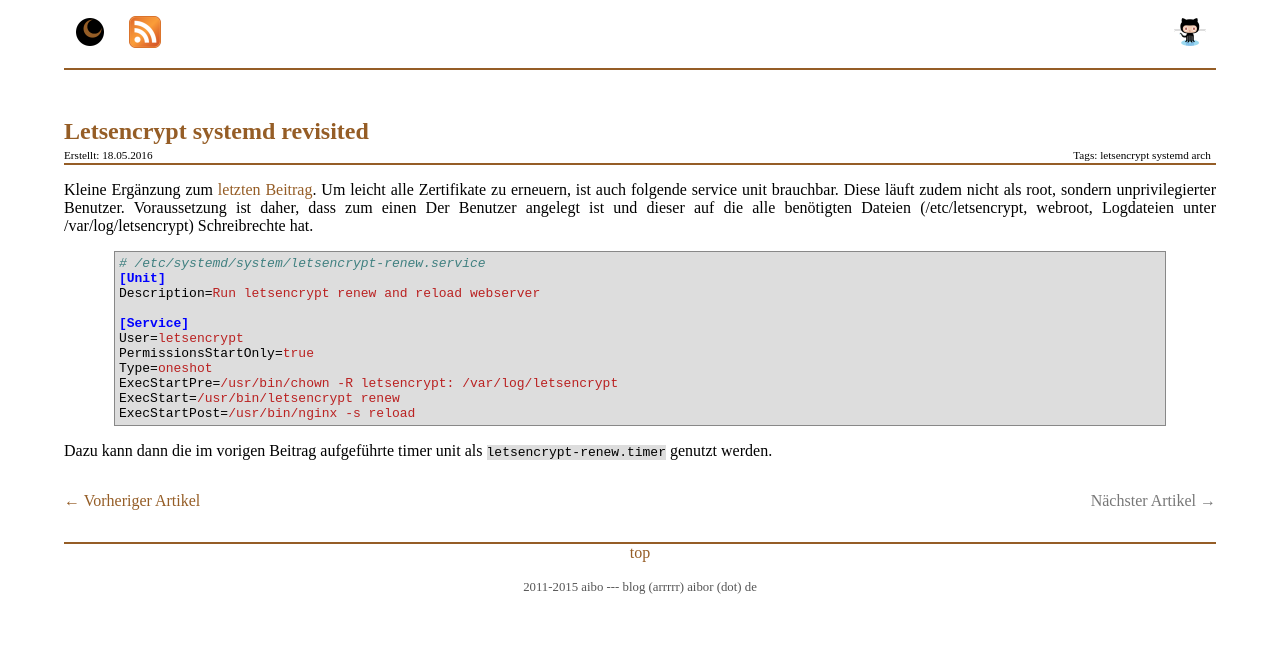
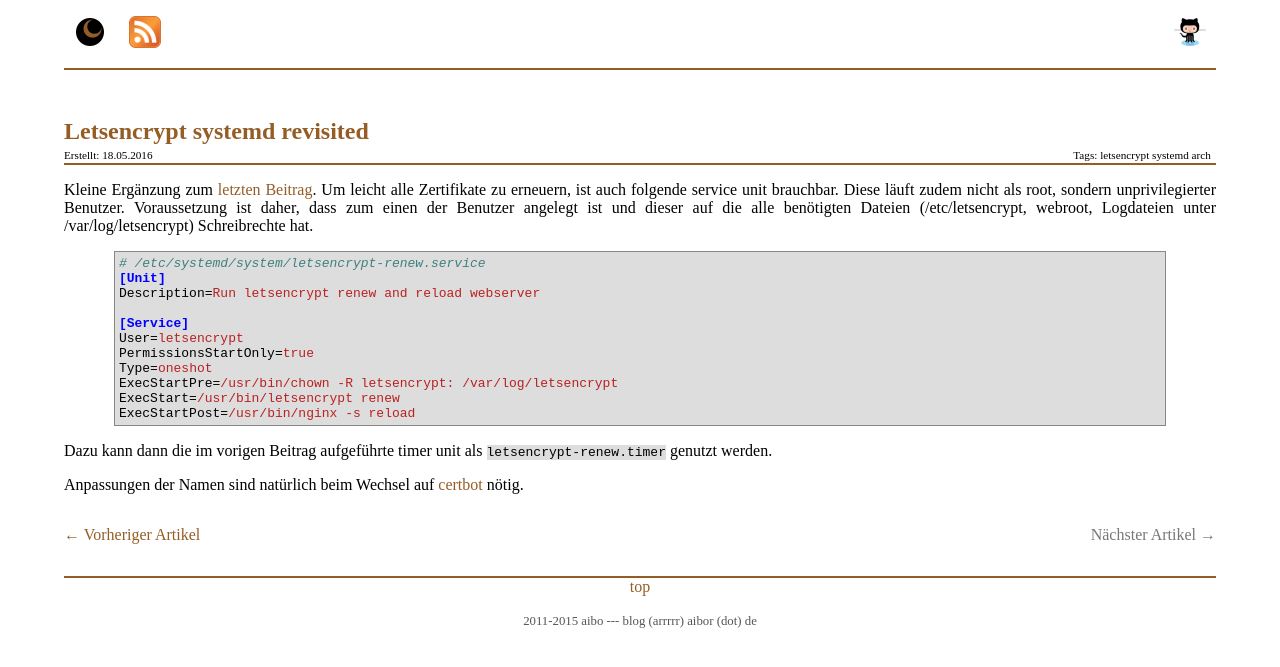
Before and after one commit to aibor/aibor.github.com, a Jekyll site: the page built from _posts/2016-05-18-Letsencrypt-systemd-revisited.markdown, in a window 1280 px wide. Shown: the top 667 px of the page. Built offline with Jekyll 4.4.1, drawn with Linux system fonts in a browser that asks for light colours.

Commit message:
certbot hint

```diff
--- a/_posts/2016-05-18-Letsencrypt-systemd-revisited.markdown
+++ b/_posts/2016-05-18-Letsencrypt-systemd-revisited.markdown
@@ -10,7 +9,7 @@ Kleine Ergänzung zum
 [letzten Beitrag](http://blog.aibor.de/articles/2016/01/02/Letsencrypt-systemd.html).
 Um leicht alle Zertifikate zu erneuern, ist auch folgende service unit
 brauchbar. Diese läuft zudem nicht als root, sondern unprivilegierter
-Benutzer. Voraussetzung ist daher, dass zum einen Der Benutzer angelegt
+Benutzer. Voraussetzung ist daher, dass zum einen der Benutzer angelegt
 ist und dieser auf die alle benötigten Dateien (/etc/letsencrypt,
 webroot, Logdateien unter /var/log/letsencrypt) Schreibrechte hat.
 
@@ -30,3 +29,6 @@ ExecStartPost=/usr/bin/nginx -s reload
 
 Dazu kann dann die im vorigen Beitrag aufgeführte timer unit als
 `letsencrypt-renew.timer` genutzt werden.
+
+Anpassungen der Namen sind natürlich beim Wechsel auf
+[certbot](https://certbot.eff.org/about/) nötig.
```
Also changed, not shown: other parts of _posts/2016-05-18-Letsencrypt-systemd-revisited.markdown (+0 -1 lines).
